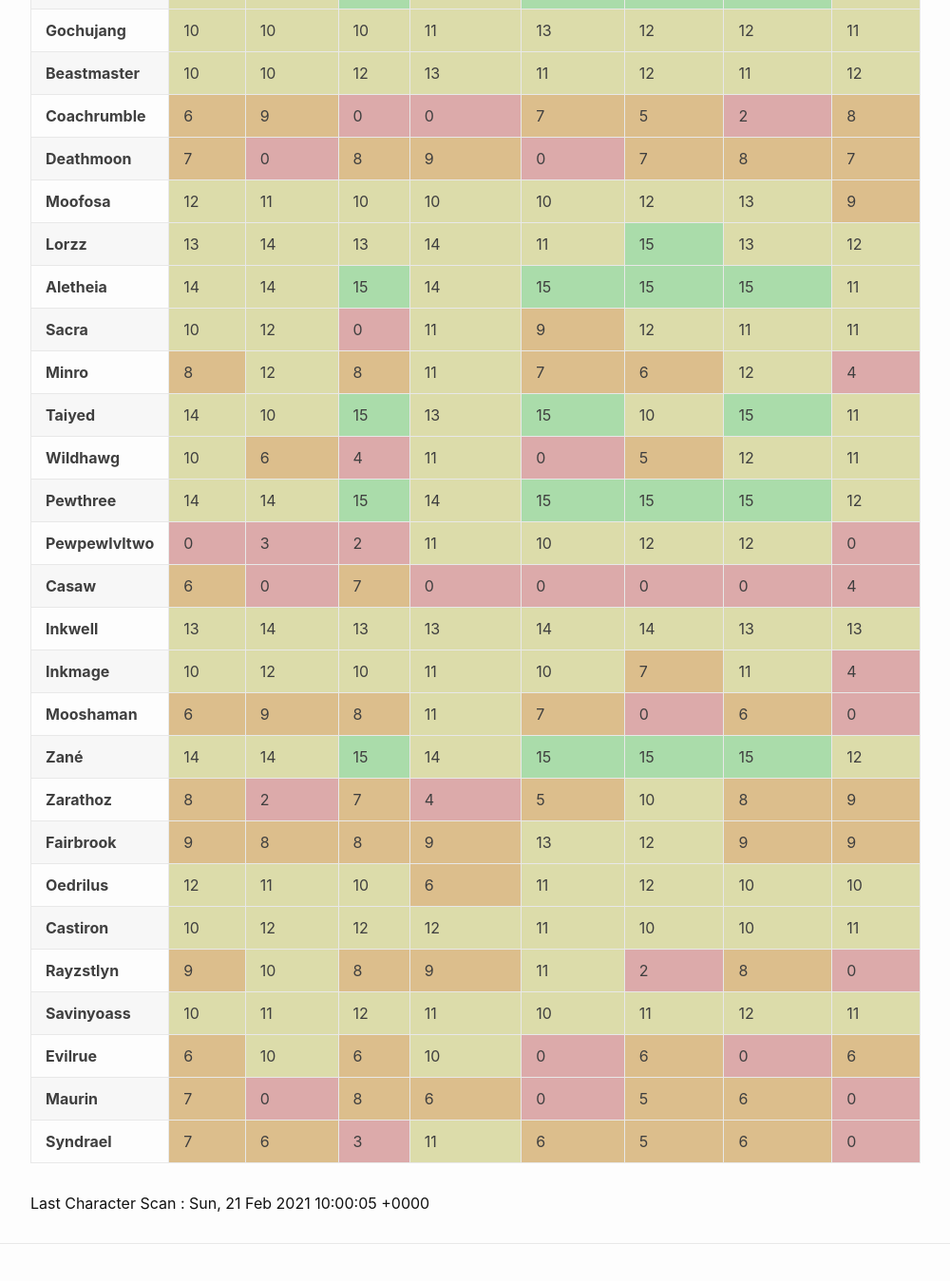
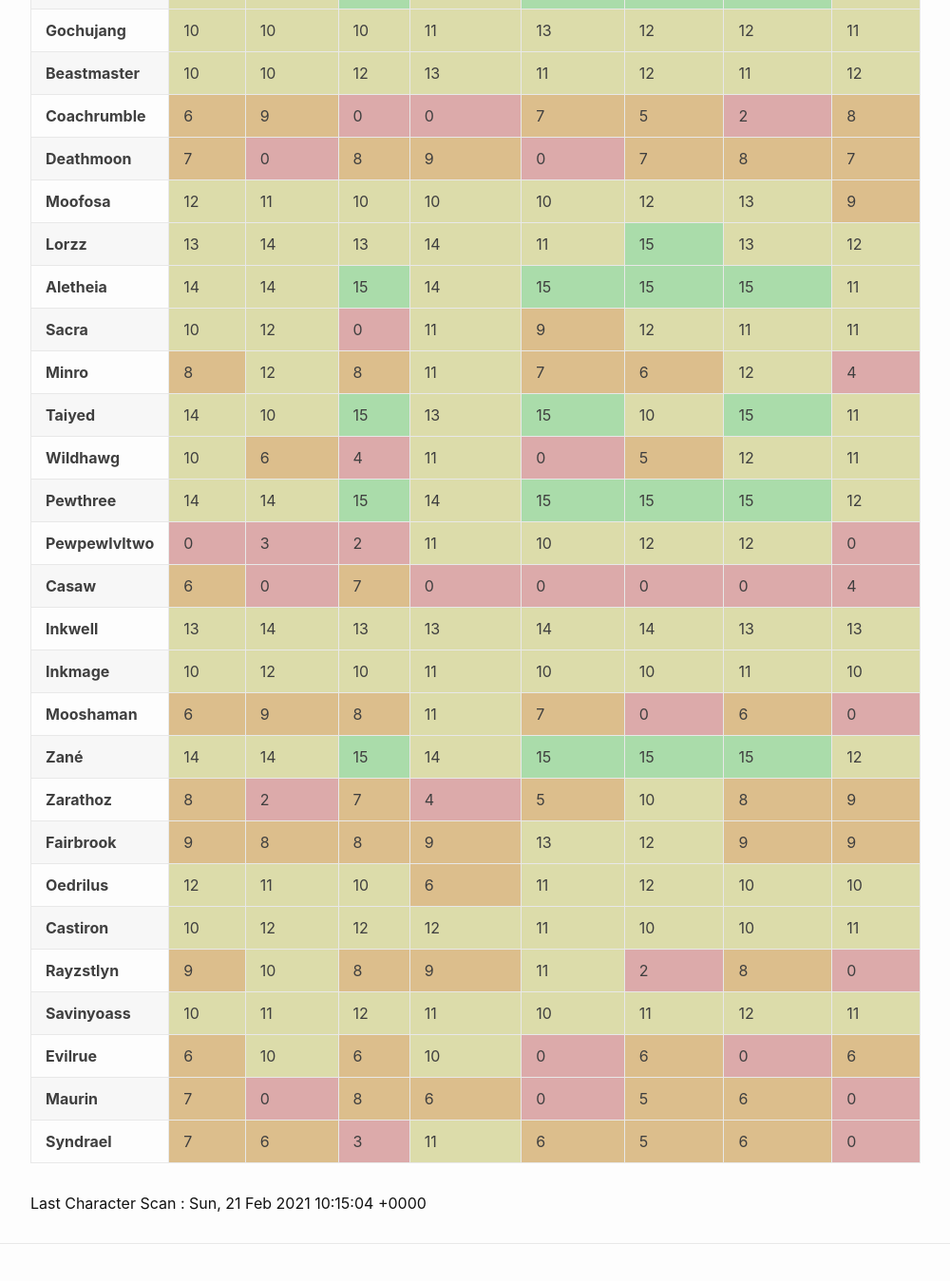
Before and after one commit to eldertribunal/keystonetracker, a Jekyll site: the page built from characters.md, in a window 1280 px wide and 1400 px high, scrolled down 341 px. Shown: the top 1349 px of the window at 95% size, without its empty margins (126-1126 px from the left). Built offline with Jekyll 4.4.1, drawn with Linux system fonts in a browser that asks for light colours.

Commit message:
auto scan Sun Feb 21 10:15:39 UTC 2021

```diff
--- a/_data/characters.json
+++ b/_data/characters.json
@@ -794,7 +794,7 @@
       },
       {
         "name": "Sanguine Depths",
-        "level": 7,
+        "level": 10,
         "id": 380
       },
       {
@@ -804,7 +804,7 @@
       },
       {
         "name": "Theater of Pain",
-        "level": 4,
+        "level": 10,
         "id": 382
       }
     ]
--- a/_data/scanned.json
+++ b/_data/scanned.json
@@ -1,3 +1,3 @@
 {
-  "timestamp": 1613901605
+  "timestamp": 1613902504
 }
```
